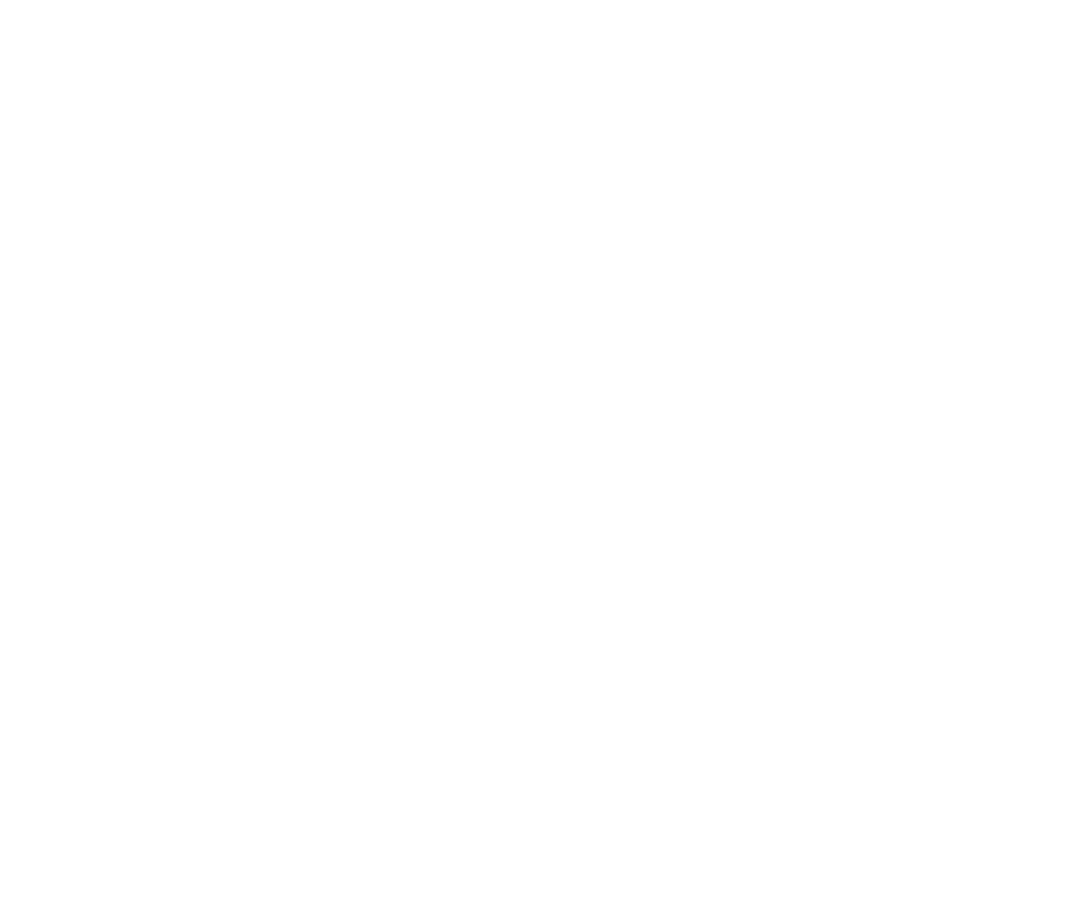
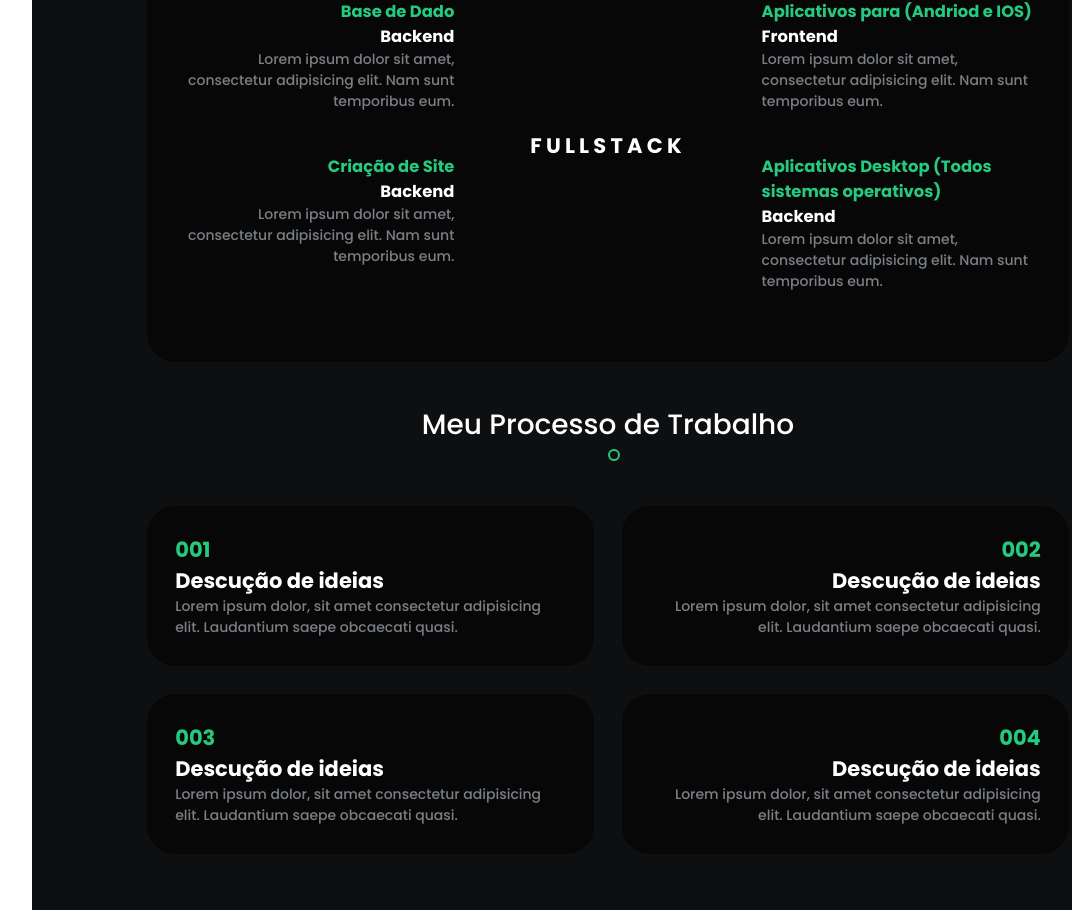
Before and after one commit to jeseias/meu-site, a React (Create React App) app: page /resumo in a window 1280 px wide. Shown: the part 1613-2523 px from the top of the page, without its empty margins (96-1168 px from the left). Before the commit the page ends 1598 px from the top, so only its background shows below. Built offline with nearby package versions, Linux system fonts and the light colour scheme.

Commit message:
Finished all basic resume page content

```diff
--- a/src/Pages/Resume/index.js
+++ b/src/Pages/Resume/index.js
@@ -6,9 +6,9 @@
 // Styles
 import { MainTitle, SecondTitle } from '../../Styles/typografy'
 import {MainCenteredContent,ContentBox,InfoBox} from '../../Styles/components'
-import { GridColumn2 } from '../../Styles/layout'
+import {GridColumn2,GridColumn3,Grid2Column4 } from '../../Styles/layout'
 
-import { Container } from './styles'
+import { Container, SpecificBox } from './styles'
 
 
 export default () =>
@@ -140,6 +140,81 @@
 
     <section className="profision">
       <SecondTitle> Minha Especialidades </SecondTitle>
+
+      <ContentBox>
+        <GridColumn3>
+          <div className="left">
+            <SpecificBox>
+              <h3>Base de Dado</h3>
+              <h3>Backend</h3>
+              <p>
+                Lorem ipsum dolor sit amet, consectetur adipisicing elit. Nam sunt temporibus eum.
+              </p>
+            </SpecificBox>
+            <SpecificBox>
+              <h3>Criação de Site</h3>
+              <h3>Backend</h3>
+              <p>
+                Lorem ipsum dolor sit amet, consectetur adipisicing elit. Nam sunt temporibus eum.
+              </p>
+            </SpecificBox>
+          </div>
+          <div className="middle">
+            <h2> FULLSTACK</h2>
+          </div>
+          <div className="right">
+            <SpecificBox>
+              <h3>Aplicativos para (<b>Andriod</b> e <b>IOS</b>)</h3>
+              <h3>Frontend</h3>
+              <p>
+                Lorem ipsum dolor sit amet, consectetur adipisicing elit. Nam sunt temporibus eum.
+              </p>
+            </SpecificBox>
+            <SpecificBox>
+              <h3>Aplicativos Desktop (Todos sistemas operativos)</h3>
+              <h3>Backend</h3>
+              <p>
+                Lorem ipsum dolor sit amet, consectetur adipisicing elit. Nam sunt temporibus eum.
+              </p>
+            </SpecificBox>
+          </div>
+        </GridColumn3>
+      </ContentBox>
+    </section>
+
+    <section className="work">
+      <SecondTitle> Meu Processo de Trabalho </SecondTitle>
+
+      <Grid2Column4>
+        <ContentBox>
+          <h1> 001 </h1>
+          <h2> Descução de ideias </h2>
+          <p>
+            Lorem ipsum dolor, sit amet consectetur adipisicing elit. Laudantium saepe obcaecati quasi.
+          </p>
+        </ContentBox>
+        <ContentBox className="right">
+          <h1> 002 </h1>
+          <h2> Descução de ideias </h2>
+          <p>
+            Lorem ipsum dolor, sit amet consectetur adipisicing elit. Laudantium saepe obcaecati quasi.
+          </p>
+        </ContentBox>
+        <ContentBox>
+          <h1> 003 </h1>
+          <h2> Descução de ideias </h2>
+          <p>
+            Lorem ipsum dolor, sit amet consectetur adipisicing elit. Laudantium saepe obcaecati quasi.
+          </p>
+        </ContentBox>
+        <ContentBox className="right">
+          <h1> 004 </h1>
+          <h2> Descução de ideias </h2>
+          <p>
+            Lorem ipsum dolor, sit amet consectetur adipisicing elit. Laudantium saepe obcaecati quasi.
+          </p>
+        </ContentBox>
+      </Grid2Column4>
     </section>
    </MainCenteredContent>
   </Container>
--- a/src/Pages/Resume/styles.js
+++ b/src/Pages/Resume/styles.js
@@ -1,13 +1,13 @@
 import styled from 'styled-components';
 
 import { PageContainer,centerContent,positionAbsoluteCenter } from '../../Styles/mixins'
-import { tertiaryColor, darkGray } from '../../Styles/variables'
+import { tertiaryColor, darkGray, lightGray } from '../../Styles/variables'
 
 export const Container = styled.div`
   ${PageContainer};
-
   color: #fff;
 
+  /* My skills section */
   .skill {
     .progress {
       width: 100%;
@@ -37,4 +37,57 @@
       }
     }
   }
+
+  /* Minha sespecializacao section */
+  .profision {
+    .left {
+      text-align: right;
+    }
+
+    .middle {
+      ${centerContent};
+      width: 100%;
+
+      h2 {
+        letter-spacing: .3rem;
+      }
+    }
+
+    .right {
+      text-align: left;
+    }
+  }
+
+  /* Work Section */
+  .work{
+    > div h1 {
+      color: ${tertiaryColor}
+    }
+
+    p {
+      color: ${lightGray}
+    }
+
+    .left {
+      text-align: left;
+    }
+
+    .right {
+      text-align: right;
+    }
+  }
 `;
+
+export const SpecificBox = styled.div`
+  margin: 3rem 0;
+  h3:first-child {
+    color: ${tertiaryColor}
+  }
+  h3:last-child {
+    color: #fff;
+  }
+
+  p {
+    color: ${lightGray}
+  }
+`
--- a/src/Pages/Sobre/styles.js
+++ b/src/Pages/Sobre/styles.js
@@ -108,12 +108,6 @@
     }
   }
 
-
-  /* Tablets */
-  @media ${device.tablet} {
-    width: 100%;
-  }
-
   /* large mobiles */
   @media ${device.mobileL} {
     .me {
--- a/src/Styles/layout.js
+++ b/src/Styles/layout.js
@@ -1,7 +1,25 @@
 import styled from 'styled-components'
+
+import { GridMobileLargeMediaQuery } from './mixins'
 
 export const GridColumn2 = styled.div`
   display: grid;
   grid-template-columns: 1fr 1fr;
   grid-gap: 2rem;
+  ${GridMobileLargeMediaQuery};
 `
+
+export const GridColumn3 =  styled.div`
+  display: grid;
+  grid-template-columns: 1fr 1fr 1fr;
+  grid-gap: 1em;
+  ${GridMobileLargeMediaQuery};
+`
+
+export const Grid2Column4 =  styled.div`
+  display: grid;
+  grid-template-columns: 1fr 1fr;
+  grid-template-rows: 1fr 1fr;
+  grid-gap: 2em;
+  ${GridMobileLargeMediaQuery};
+`
--- a/src/Styles/mixins.js
+++ b/src/Styles/mixins.js
@@ -1,4 +1,5 @@
 import { backgrounColor } from './variables'
+import { device } from './device'
 
 // Repetead styles stay here
 export const centerContent = `
@@ -30,4 +31,16 @@
   * {
     overflow: hidden;
   }
+
+  /* Tablets */
+  @media ${device.tablet} {
+    width: 100%;
+  }
 `
+
+export const GridMobileLargeMediaQuery = `
+  /* large phone */
+  @media ${device.mobileL} {
+    grid-template-columns: 1fr;
+    grid-template-rows: auto;
+}`
```
